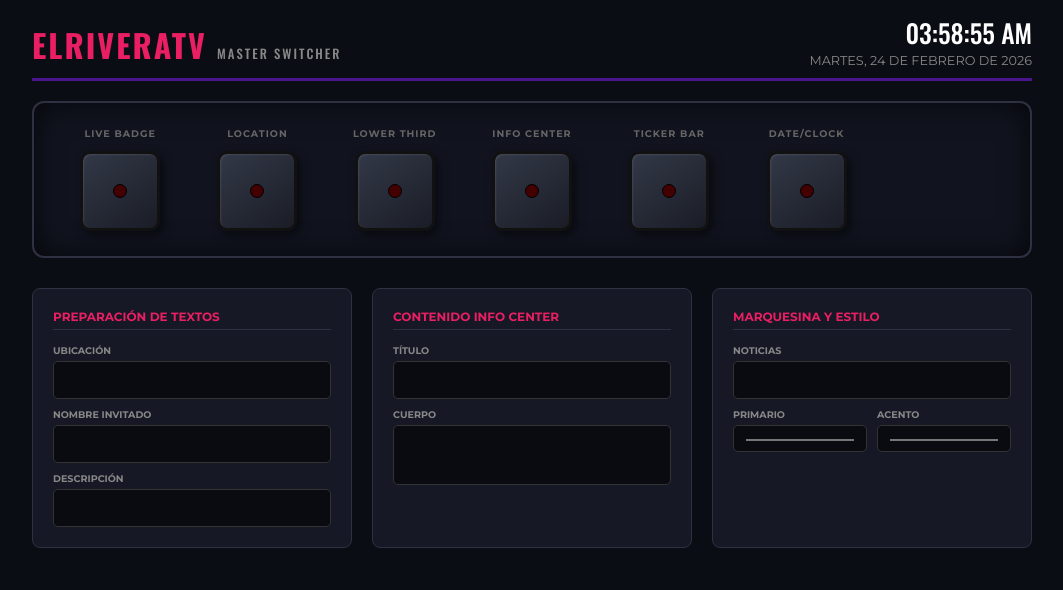
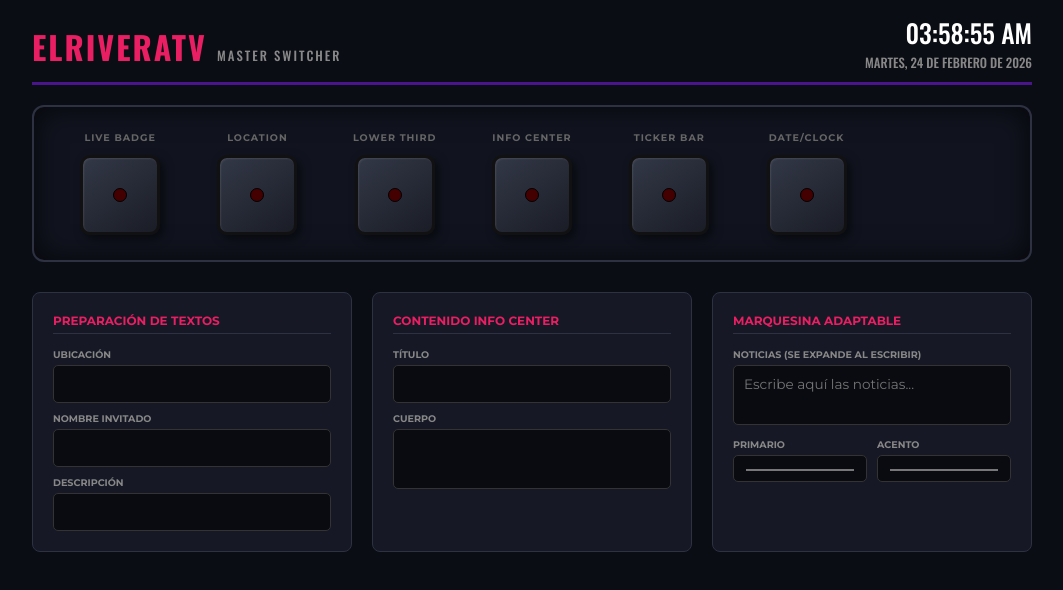
Before and after one commit to elriveratv/ELRIVERATV, a plain HTML site: page panel.html in a window 1280 px wide. Shown: the whole page, without its empty margins (108-1171 px from the left). Drawn offline with nearby package versions, Linux system fonts and the light colour scheme; no server answers.

Commit message:
Update panel.html

```diff
--- a/panel.html
+++ b/panel.html
@@ -22,10 +22,9 @@
         .main-header { display: flex; justify-content: space-between; align-items: center; border-bottom: 3px solid var(--primary); padding-bottom: 10px; margin-bottom: 20px; }
         .main-header h1 { font-family: 'Oswald', sans-serif; margin: 0; letter-spacing: 2px; color: var(--accent); }
 
-        /* Reloj y Fecha */
         .reference-clock { text-align: right; font-family: 'Oswald', sans-serif; }
         #ref-time { font-size: 1.6rem; color: #fff; line-height: 1; }
-        #ref-date { font-size: 0.8rem; color: #888; text-transform: uppercase; margin-top: 4px; display: block; font-family: 'Montserrat', sans-serif; }
+        #ref-date { font-size: 0.8rem; color: #888; text-transform: uppercase; margin-top: 4px; display: block; }
 
         /* --- SECCIÓN SWITCHER (BOTONES CUADRADOS) --- */
         .switcher-grid {
@@ -66,7 +65,19 @@
         .edit-card h3 { font-size: 0.75rem; margin: 0 0 15px 0; color: var(--accent); text-transform: uppercase; border-bottom: 1px solid #2d3142; padding-bottom: 5px; }
 
         label { display: block; font-size: 0.6rem; margin: 10px 0 5px 0; color: #888; font-weight: bold; }
-        input[type="text"], input[type="color"], textarea { width: 100%; background: #090b10; border: 1px solid #333; color: #fff; padding: 10px; border-radius: 5px; box-sizing: border-box; font-family: inherit; font-size: 0.85rem; }
+        input[type="text"], input[type="color"], textarea {
+            width: 100%; background: #090b10; border: 1px solid #333; color: #fff; padding: 10px;
+            border-radius: 5px; box-sizing: border-box; font-family: inherit; font-size: 0.85rem;
+        }
+
+        /* Auto-ajuste para marquesina */
+        #inputNews {
+            min-height: 45px;
+            overflow-y: hidden;
+            resize: none;
+            transition: height 0.2s ease;
+        }
+
         textarea { height: 60px; resize: none; }
         .color-row { display: grid; grid-template-columns: 1fr 1fr; gap: 10px; }
     </style>
@@ -78,7 +89,7 @@
         <h1>ELRIVERATV <span style="font-weight: 300; font-size: 0.8rem; color: #888;">MASTER SWITCHER</span></h1>
         <div class="reference-clock">
             <span id="ref-time">00:00:00 AM</span>
-            <span id="ref-date">CARGANDO FECHA...</span>
+            <span id="ref-date">FECHA</span>
         </div>
     </div>
 
@@ -129,9 +140,10 @@
         </div>
 
         <div class="edit-card">
-            <h3>Marquesina y Estilo</h3>
-            <label>NOTICIAS</label>
-            <input type="text" id="inputNews" onkeyup="send('weatherText', this.value)">
+            <h3>Marquesina Adaptable</h3>
+            <label>NOTICIAS (SE EXPANDE AL ESCRIBIR)</label>
+            <textarea id="inputNews" oninput="autoExpand(this); send('weatherText', this.value)" placeholder="Escribe aquí las noticias..."></textarea>
+
             <div class="color-row">
                 <div><label>PRIMARIO</label><input type="color" id="colorPrimary" onchange="send('colorPrimary', this.value)"></div>
                 <div><label>ACENTO</label><input type="color" id="colorAccent" onchange="send('colorAccent', this.value)"></div>
@@ -157,6 +169,13 @@
         db.update({ [key]: newState });
     }
 
+    // Función para expandir el recuadro de noticias automáticamente
+    function autoExpand(field) {
+        field.style.height = 'inherit';
+        const height = field.scrollHeight;
+        field.style.height = height + 'px';
+    }
+
     db.on('value', (snapshot) => {
         const data = snapshot.val() || {};
         currentStates = data;
@@ -173,7 +192,12 @@
         document.getElementById('inputLTSub').value = data.ltSub || "";
         document.getElementById('inputInfoTitle').value = data.infoTitle || "";
         document.getElementById('inputInfoBody').value = data.infoBody || "";
-        document.getElementById('inputNews').value = data.weatherText || "";
+
+        // Sincronizar noticias y ajustar altura
+        const newsField = document.getElementById('inputNews');
+        newsField.value = data.weatherText || "";
+        autoExpand(newsField);
+
         document.getElementById('colorPrimary').value = data.colorPrimary || "#4A148C";
         document.getElementById('colorAccent').value = data.colorAccent || "#E91E63";
     });
@@ -186,9 +210,7 @@
 
     function updateReference() {
         const now = new Date();
-        // Reloj 12 horas
         document.getElementById('ref-time').innerText = now.toLocaleTimeString('en-US', { hour: '2-digit', minute: '2-digit', second: '2-digit', hour12: true }).toUpperCase();
-        // Fecha Larga
         document.getElementById('ref-date').innerText = now.toLocaleDateString('es-MX', { weekday: 'long', day: 'numeric', month: 'long', year: 'numeric' }).toUpperCase();
     }
 
```
